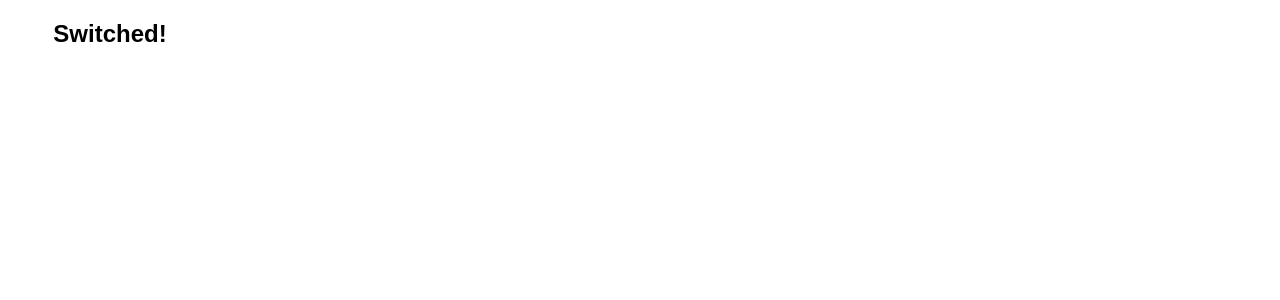
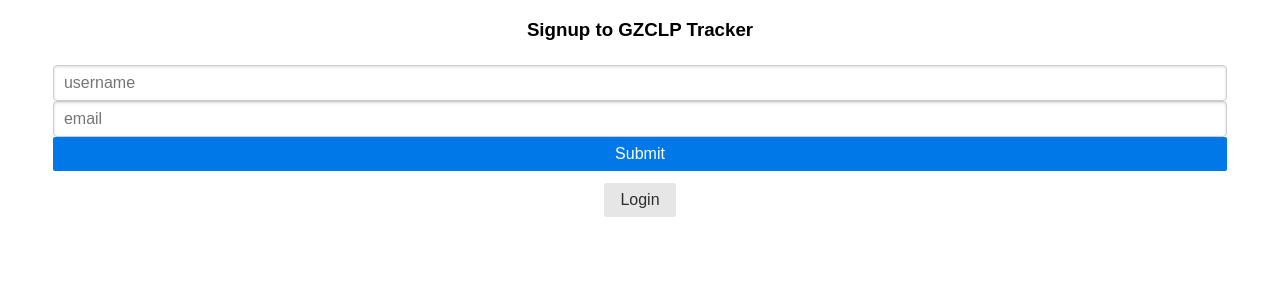
Before and after one commit to mikecleach/gzclp, a React (Create React App) app in the folder client/: page / in a window 1280 px wide. Both pictures are taken after a click on the link "Signup". Shown: the top 300 px of the page. Built offline with nearby package versions, Linux system fonts and the light colour scheme.

Commit message:
added signup form

```diff
--- a/client/src/components/LoginSignup.tsx
+++ b/client/src/components/LoginSignup.tsx
@@ -1,5 +1,6 @@
 import React, { Component } from "react";
 import LoginForm from "./LoginForm";
+import SignupForm from "./SignupForm";
 import "../styles/homepage.css";
 
 type LoginSignupState = {
@@ -24,7 +25,7 @@ export default class LoginSignup extends Component<{}, LoginSignupState> {
     render() {
         return (
             <div className="login-signup-container pure-u-22-24">
-                {this.state.showLogin ? <LoginForm formToggleHandler={this.toggleForms} /> : <h2>Switched!</h2>}
+                {this.state.showLogin ? <LoginForm formToggleHandler={this.toggleForms} /> : <SignupForm formToggleHandler={this.toggleForms} />}
             </div>
         );
     }
--- /dev/null
+++ b/client/src/components/SignupForm.tsx
@@ -0,0 +1,79 @@
+import React, { Component } from "react";
+import { EventEmitter } from "events";
+import axios from "axios";
+
+interface SignupFormState {
+    username: string;
+    email: string;
+    errorMessage: string | undefined;
+}
+
+interface SignupFormProps {
+    formToggleHandler: () => void;
+}
+
+export default class Signup extends Component<SignupFormProps, SignupFormState> {
+    constructor(props: SignupFormProps) {
+        super(props);
+
+        this.state = {
+            username: "",
+            email: "",
+            errorMessage: undefined
+        };
+
+        this.handleChange = this.handleChange.bind(this);
+        this.handleSubmit = this.handleSubmit.bind(this);
+        this.handleFormToggle = this.handleFormToggle.bind(this);
+    }
+
+    handleChange(event: React.FormEvent) {
+        if ((event.target as HTMLInputElement).name === "username") {
+            this.setState({ username: (event.target as HTMLInputElement).value });
+        } else {
+            this.setState({ email: (event.target as HTMLInputElement).value });
+        }
+    }
+
+    handleFormToggle(event: React.MouseEvent) {
+        event.preventDefault();
+        this.props.formToggleHandler();
+    }
+
+    async handleSubmit(event: React.FormEvent) {
+        this.setState({ errorMessage: undefined });
+        event.preventDefault();
+        try {
+            let result = await axios.post("/user/", { username: this.state.username, email: this.state.email });
+            console.log(result.data);
+        } catch (error) {
+            this.setState({ errorMessage: error.response.data.reason });
+        }
+    }
+
+    render() {
+        return (
+            <div className="login-container">
+                <h3>Signup to GZCLP Tracker</h3>
+                <form onSubmit={this.handleSubmit} className="pure-form">
+                    <fieldset>
+                        <input
+                            type="text"
+                            name="username"
+                            placeholder="username"
+                            onChange={this.handleChange}
+                            value={this.state.username}
+                            className="pure-input-1"
+                        />
+                        <input type="text" name="email" placeholder="email" onChange={this.handleChange} value={this.state.email} className="pure-input-1" />
+                        <input type="submit" value="Submit" className="pure-button pure-button-primary pure-input-1" />
+                    </fieldset>
+                </form>
+                <a onClick={this.handleFormToggle} className="pure-button">
+                    Login
+                </a>
+                {this.state.errorMessage && <p className="error-message">{this.state.errorMessage}</p>}
+            </div>
+        );
+    }
+}
```
Also changed, not shown: client/src/components/SignupForm.js (deleted, +0 -7 lines), 1 other file (tests, documents, lock files or other folders).
